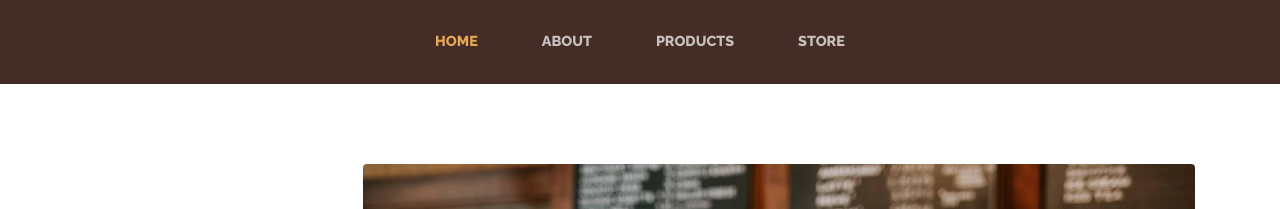
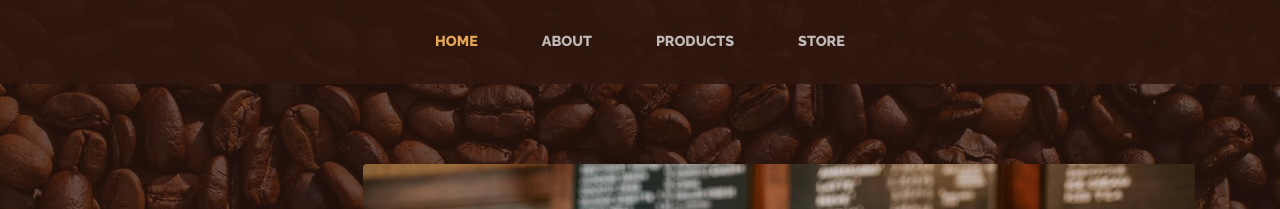
Before and after one commit to anubhavsrivastava/gatsby-starter-casual, a Gatsby site: page / in a window 1280 px wide. Shown: the part 276-485 px from the top of the page. Built offline with nearby package versions, Linux system fonts and the light colour scheme; Gatsby itself is replaced by a stand-in of ours.

Commit message:
fixed background issue

```diff
--- a/src/assets/sass/_global.scss
+++ b/src/assets/sass/_global.scss
@@ -1,6 +1,10 @@
 body {
   @include body-font;
-  background: linear-gradient(rgba(47, 23, 15, 0.65)), url('../images/bg.jpg');
+  background-image: linear-gradient(
+      rgba(47, 23, 15, 0.65),
+      rgba(47, 23, 15, 0.65)
+    ),
+    url('../images/bg.jpg');
   background-attachment: fixed;
   background-position: center;
   background-size: cover;
```
